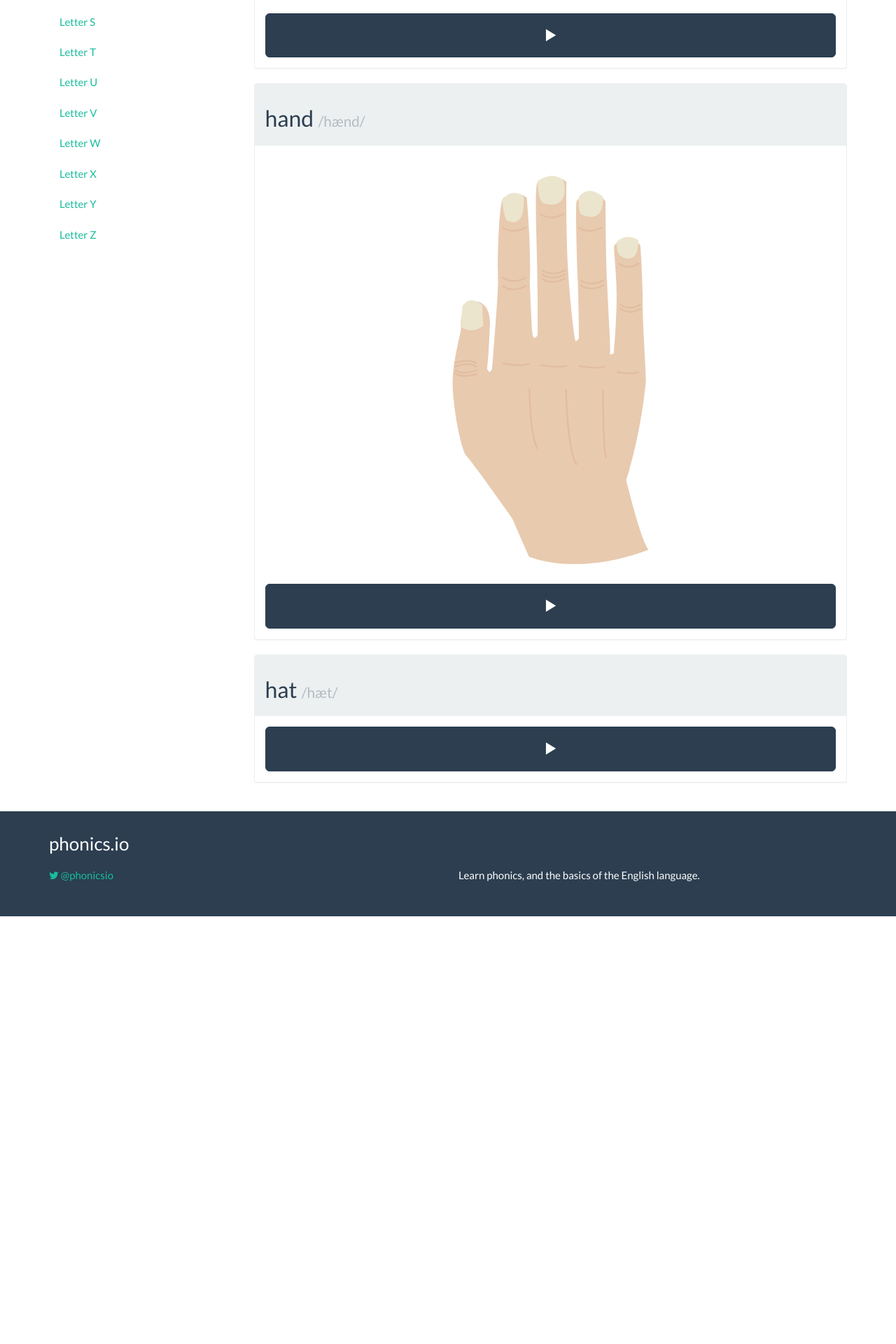
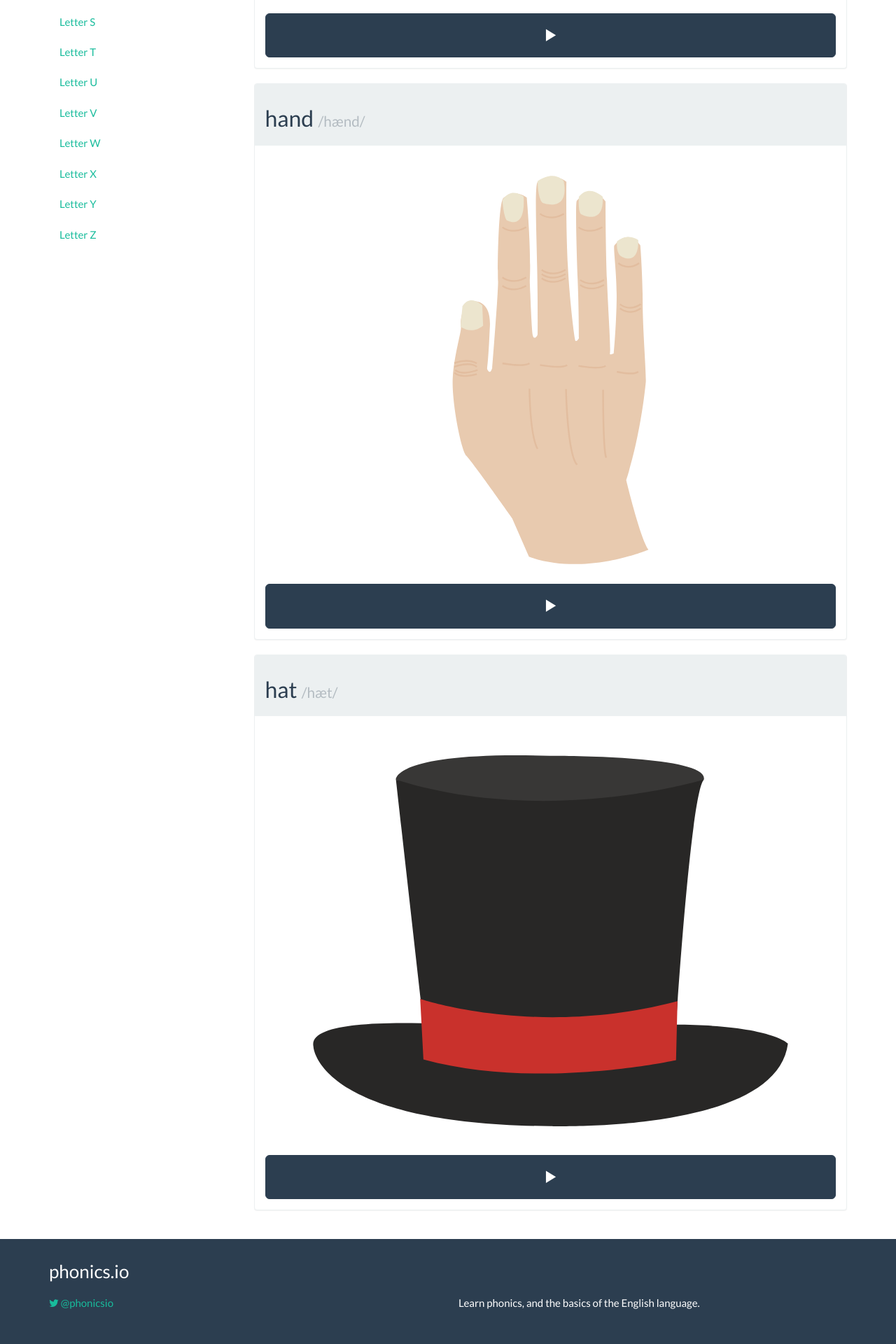
Before and after one commit to irmbrady/phonics.io, a Jekyll site: the page built from letters/h.html, in a window 1280 px wide. Shown: the part 852-2772 px from the top of the page at 70% size. Built offline with Jekyll 4.4.1, drawn with Linux system fonts in a browser that asks for light colours; nearby versions of some CDN libraries; before the commit the page ends 2161 px from its top, so only the background shows below that.

Commit message:
Added hat svg

```diff
--- a/letters/h.html
+++ b/letters/h.html
@@ -42,7 +42,7 @@ categories: [letters]
     <h2>hat <small>/hæt/</small></h2>
   </div>
   <div class="panel-body">
-    <!-- <img src="/../resources/images/XX.svg" alt="XX" style="width: 100%; display: block;"/> -->
+    <img src="/../resources/images/hat.svg" alt="hat" style="width: 100%; display: block;"/>
     <audio id="say-hat">
       <source src="/../resources/sounds/mp3/hat.mp3" type="audio/mpeg" />
       <source src="/../resources/sounds/ogg/hat.ogg" type="audio/ogg" />
```
Also changed, not shown: resources/images/hat.svg (added).
